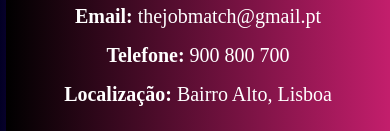
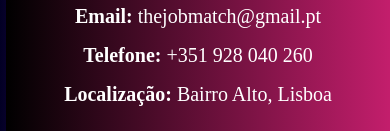
Before and after one commit to MatheusMDeveloper/JobMatch, a plain HTML site: page index.html in a window 390 px wide. Shown: the part 3014-3145 px from the top of the page. Drawn offline with Linux system fonts and the light colour scheme.

Commit message:
Update index.html
cellphone

```diff
--- a/index.html
+++ b/index.html
@@ -77,7 +77,7 @@
   <footer id="contacto">
     <h2>Contato</h2>
     <p><strong> Email:</strong>  <a href="mailto:thejobmatch@gmail.pt">thejobmatch@gmail.pt</a></p>
-    <p><strong>Telefone:</strong>  <a href="tel:3514567890">900 800 700</a></p>
+    <p><strong>Telefone:</strong>  <a href="tel:3514567890">+351 928 040 260</a></p>
     <p><strong>Localização:</strong>  Bairro Alto, Lisboa</p>
   </footer>
 
```
